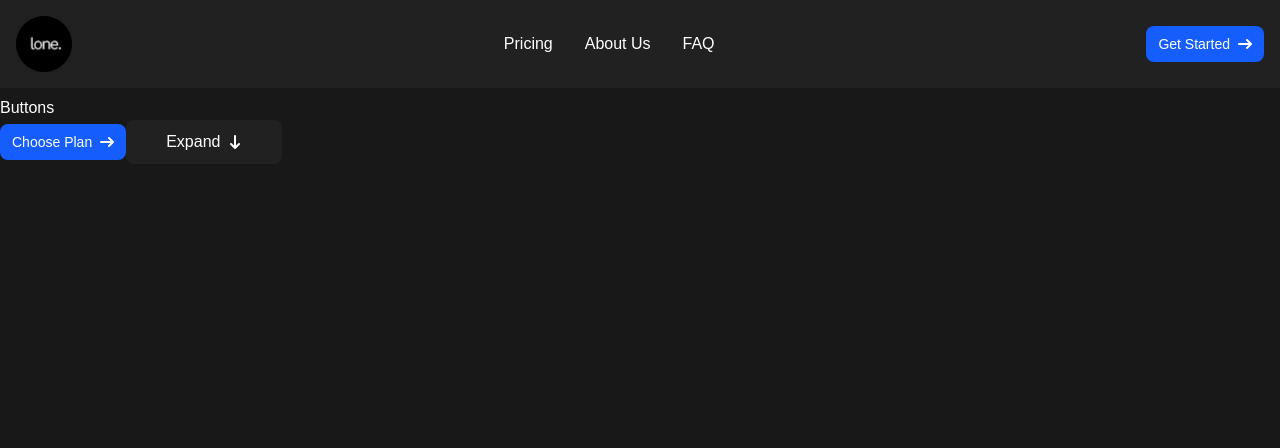
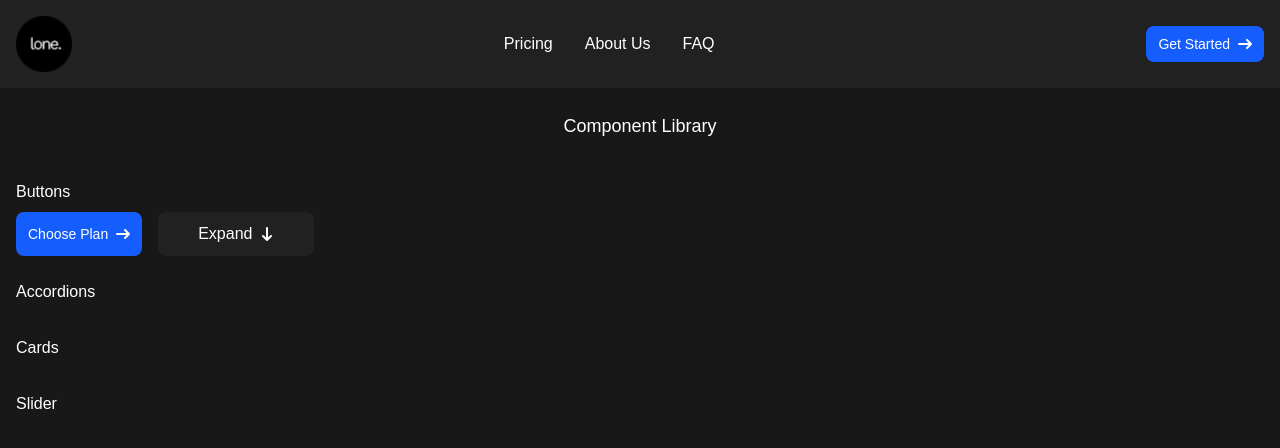
Before and after one commit to hakeem-jc/lone_2.0, a Next.js app: page / in a window 1280 px wide. Shown: the top 448 px of the page. Built offline with nearby package versions, Linux system fonts and the light colour scheme.

Commit message:
feat: Create layout for component library

```diff
--- a/app/page.tsx
+++ b/app/page.tsx
@@ -6,11 +6,44 @@ export default function Home() {
     <main className="pt-24">
       <Header />
 
-     <div>
-        <h1>Buttons</h1>
-        <Button text="Choose Plan" color="blue" size="small" icon="forward" />
-        <Button text="Expand" color="black" size="wide" icon="downward" />
-     </div>
+      <section className="flex flex-col gap-6 p-4">
+        <h1 className="text-center mb-4 text-lg">Component Library</h1>
+
+        <div>
+            <h2 className="mb-2">Buttons</h2>
+            <div className="flex gap-4 ">
+              <Button text="Choose Plan" color="blue" size="small" icon="forward" />
+              <Button text="Expand" color="black" size="wide" icon="downward" />
+            </div>
+        </div>
+
+        <div>
+            <h2 className="mb-2">Accordions</h2>
+            <div className="flex gap-4 ">
+
+            </div>
+        </div>
+
+        <div>
+            <h2 className="mb-2">Cards</h2>
+            <div className="flex gap-4 ">
+
+            </div>
+        </div>
+
+        <div>
+            <h2 className="mb-2">Slider</h2>
+            <div className="flex gap-4 ">
+
+            </div>
+        </div>
+
+
+
+      </section>
+
+
+
 
     </main>
   );
```
